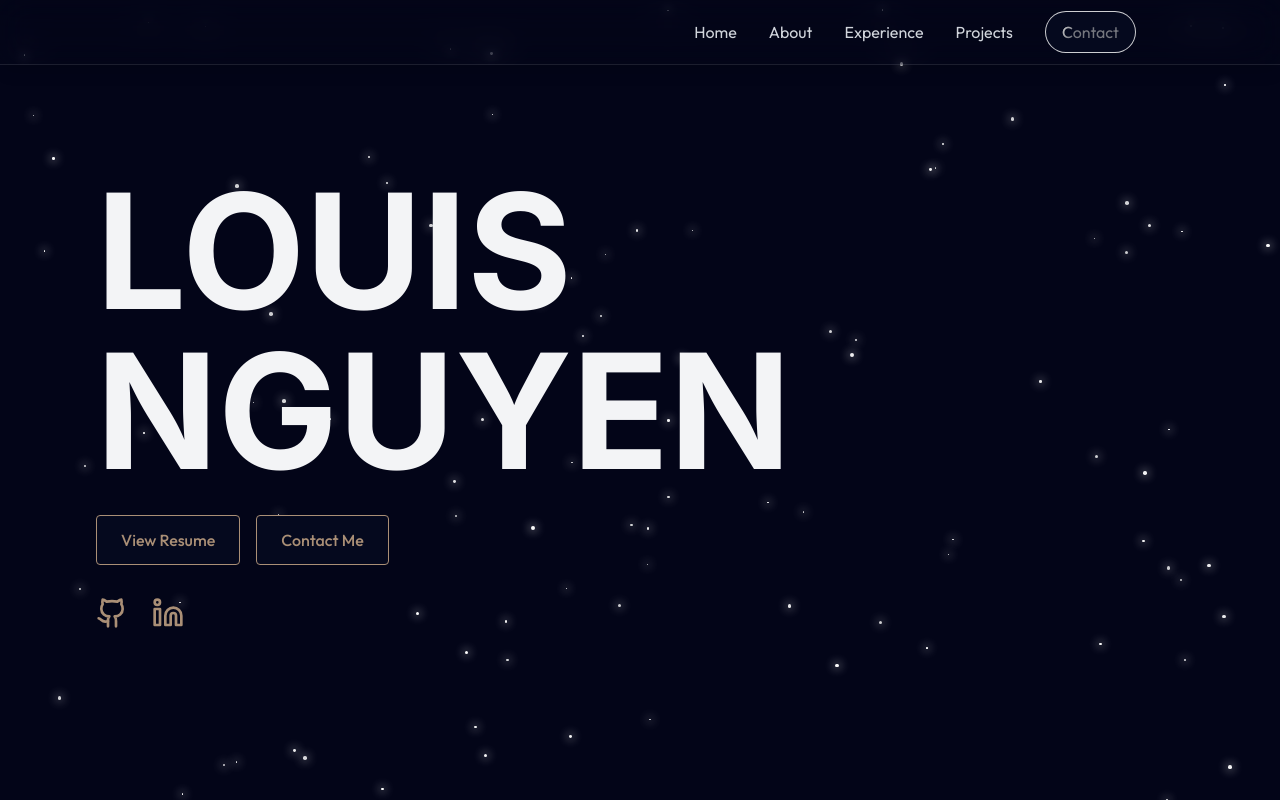
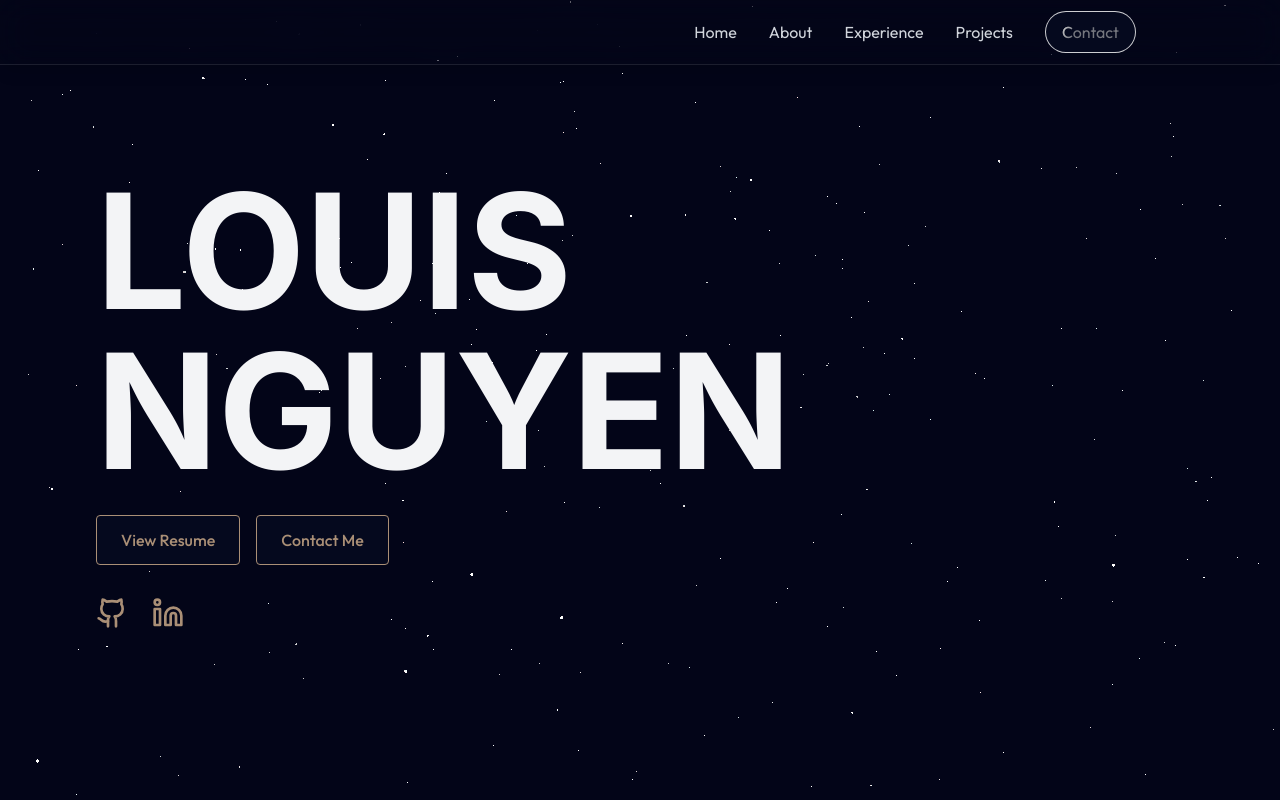
Before and after one commit to louisnguyenn/Louis-Personal-Portfolio, a React (Vite) app: page / in a window 1280 px wide. Shown: the top 800 px of the page. Built offline with nearby package versions, Linux system fonts and the light colour scheme.

Commit message:
created animated particle background

```diff
--- a/package.json
+++ b/package.json
@@ -22,6 +22,7 @@
     "clsx": "^2.1.1",
     "gsap": "^3.13.0",
     "lucide-react": "^0.515.0",
+    "ogl": "^1.0.11",
     "prop-types": "^15.8.1",
     "react": "^19.1.0",
     "react-dom": "^19.1.0",
--- a/src/App.jsx
+++ b/src/App.jsx
@@ -1,6 +1,7 @@
 import { useState } from 'react';
 import './App.css'
 import { Background } from './components/Background';
+import Particles from './components/Particles';
 import { Navbar } from './components/Navbar'; // importing navbar component
 import { MobileMenu } from './components/MobileMenu';
 import { Home } from './components/sections/Home';
@@ -17,8 +18,30 @@ function App() {
 
   return (
     <>
-      <div className={`min-h-screen transition-opacity duration-700`}>
-        <Background />
+      <div style={{ position: 'relative', width: '100%', minHeight: '100vh' }}>
+        <div style={{
+          position: 'fixed',
+          top: 0,
+          left: 0,
+          width: '100%',
+          height: '100%',
+          zIndex: 0,
+          overflow: 'hidden'
+        }}>
+          <Particles
+            particleColors={['#ffffff', '#ffffff']}
+            particleCount={3000}
+            particleSpread={30}
+            speed={0.1}
+            particleBaseSize={50}
+            moveParticlesOnHover={false}
+            alphaParticles={false}
+            disableRotation={true}
+            className="w-full h-full"
+          />
+        </div>
+
+        <div className={`transition-opacity duration-700`} style={{ position: 'relative', zIndex: 10 }}>
           <Navbar menuOpen={menuOpen} setMenuOpen={setMenuOpen} /> {/* calling navbar component */}
           <MobileMenu menuOpen={menuOpen} setMenuOpen={setMenuOpen} /> {/* calling mobile navbar component */}
           <Home />
@@ -28,6 +51,7 @@ function App() {
           <Contact />
           <Footer />
         </div>
+      </div>
     </>
   );
 }
--- /dev/null
+++ b/src/components/Particles.jsx
@@ -0,0 +1,234 @@
+import { useEffect, useRef } from "react";
+import { Renderer, Camera, Geometry, Program, Mesh } from "ogl";
+
+import '../index.css';
+
+const defaultColors = ["#ffffff", "#ffffff", "#ffffff"];
+
+const hexToRgb = (hex) => {
+  hex = hex.replace(/^#/, "");
+  if (hex.length === 3) {
+    hex = hex.split("").map((c) => c + c).join("");
+  }
+  const int = parseInt(hex, 16);
+  const r = ((int >> 16) & 255) / 255;
+  const g = ((int >> 8) & 255) / 255;
+  const b = (int & 255) / 255;
+  return [r, g, b];
+};
+
+const vertex = /* glsl */ `
+  attribute vec3 position;
+  attribute vec4 random;
+  attribute vec3 color;
+
+  uniform mat4 modelMatrix;
+  uniform mat4 viewMatrix;
+  uniform mat4 projectionMatrix;
+  uniform float uTime;
+  uniform float uSpread;
+  uniform float uBaseSize;
+  uniform float uSizeRandomness;
+
+  varying vec4 vRandom;
+  varying vec3 vColor;
+
+  void main() {
+    vRandom = random;
+    vColor = color;
+
+    vec3 pos = position * uSpread;
+    pos.z *= 10.0;
+
+    vec4 mPos = modelMatrix * vec4(pos, 1.0);
+    float t = uTime;
+    mPos.x += sin(t * random.z + 6.28 * random.w) * mix(0.1, 1.5, random.x);
+    mPos.y += sin(t * random.y + 6.28 * random.x) * mix(0.1, 1.5, random.w);
+    mPos.z += sin(t * random.w + 6.28 * random.y) * mix(0.1, 1.5, random.z);
+
+    vec4 mvPos = viewMatrix * mPos;
+    gl_PointSize = (uBaseSize * (1.0 + uSizeRandomness * (random.x - 0.5))) / length(mvPos.xyz);
+    gl_Position = projectionMatrix * mvPos;
+  }
+`;
+
+const fragment = /* glsl */ `
+  precision highp float;
+
+  uniform float uTime;
+  uniform float uAlphaParticles;
+  varying vec4 vRandom;
+  varying vec3 vColor;
+
+  void main() {
+    vec2 uv = gl_PointCoord.xy;
+    float d = length(uv - vec2(0.5));
+
+    if(uAlphaParticles < 0.5) {
+      if(d > 0.5) {
+        discard;
+      }
+      gl_FragColor = vec4(vColor + 0.2 * sin(uv.yxx + uTime + vRandom.y * 6.28), 1.0);
+    } else {
+      float circle = smoothstep(0.5, 0.4, d) * 0.8;
+      gl_FragColor = vec4(vColor + 0.2 * sin(uv.yxx + uTime + vRandom.y * 6.28), circle);
+    }
+  }
+`;
+
+const Particles = ({
+  particleCount = 200,
+  particleSpread = 10,
+  speed = 0.1,
+  particleColors,
+  moveParticlesOnHover = false,
+  particleHoverFactor = 1,
+  alphaParticles = false,
+  particleBaseSize = 100,
+  sizeRandomness = 1,
+  cameraDistance = 20,
+  disableRotation = false,
+  className,
+}) => {
+  const containerRef = useRef(null);
+  const mouseRef = useRef({ x: 0, y: 0 });
+
+  useEffect(() => {
+    const container = containerRef.current;
+    if (!container) return;
+
+    const renderer = new Renderer({ depth: false, alpha: true });
+    const gl = renderer.gl;
+    container.appendChild(gl.canvas);
+    gl.clearColor(0, 0, 0, 0);
+
+    const camera = new Camera(gl, { fov: 15 });
+    camera.position.set(0, 0, cameraDistance);
+
+    const resize = () => {
+      const width = container.clientWidth;
+      const height = container.clientHeight;
+      renderer.setSize(width, height);
+      camera.perspective({ aspect: gl.canvas.width / gl.canvas.height });
+    };
+    window.addEventListener("resize", resize, false);
+    resize();
+
+    const handleMouseMove = (e) => {
+      const rect = container.getBoundingClientRect();
+      const x = ((e.clientX - rect.left) / rect.width) * 2 - 1;
+      const y = -(((e.clientY - rect.top) / rect.height) * 2 - 1);
+      mouseRef.current = { x, y };
+    };
+
+    if (moveParticlesOnHover) {
+      container.addEventListener("mousemove", handleMouseMove);
+    }
+
+    const count = particleCount;
+    const positions = new Float32Array(count * 3);
+    const randoms = new Float32Array(count * 4);
+    const colors = new Float32Array(count * 3);
+    const palette = particleColors && particleColors.length > 0 ? particleColors : defaultColors;
+
+    for (let i = 0; i < count; i++) {
+      let x, y, z, len;
+      do {
+        x = Math.random() * 2 - 1;
+        y = Math.random() * 2 - 1;
+        z = Math.random() * 2 - 1;
+        len = x * x + y * y + z * z;
+      } while (len > 1 || len === 0);
+      const r = Math.cbrt(Math.random());
+      positions.set([x * r, y * r, z * r], i * 3);
+      randoms.set([Math.random(), Math.random(), Math.random(), Math.random()], i * 4);
+      const col = hexToRgb(palette[Math.floor(Math.random() * palette.length)]);
+      colors.set(col, i * 3);
+    }
+
+    const geometry = new Geometry(gl, {
+      position: { size: 3, data: positions },
+      random: { size: 4, data: randoms },
+      color: { size: 3, data: colors },
+    });
+
+    const program = new Program(gl, {
+      vertex,
+      fragment,
+      uniforms: {
+        uTime: { value: 0 },
+        uSpread: { value: particleSpread },
+        uBaseSize: { value: particleBaseSize },
+        uSizeRandomness: { value: sizeRandomness },
+        uAlphaParticles: { value: alphaParticles ? 1 : 0 },
+      },
+      transparent: true,
+      depthTest: false,
+    });
+
+    const particles = new Mesh(gl, { mode: gl.POINTS, geometry, program });
+
+    let animationFrameId;
+    let lastTime = performance.now();
+    let elapsed = 0;
+
+    const update = (t) => {
+      animationFrameId = requestAnimationFrame(update);
+      const delta = t - lastTime;
+      lastTime = t;
+      elapsed += delta * speed;
+
+      program.uniforms.uTime.value = elapsed * 0.001;
+
+      if (moveParticlesOnHover) {
+        particles.position.x = -mouseRef.current.x * particleHoverFactor;
+        particles.position.y = -mouseRef.current.y * particleHoverFactor;
+      } else {
+        particles.position.x = 0;
+        particles.position.y = 0;
+      }
+
+      if (!disableRotation) {
+        particles.rotation.x = Math.sin(elapsed * 0.0002) * 0.1;
+        particles.rotation.y = Math.cos(elapsed * 0.0005) * 0.15;
+        particles.rotation.z += 0.01 * speed;
+      }
+
+      renderer.render({ scene: particles, camera });
+    };
+
+    animationFrameId = requestAnimationFrame(update);
+
+    return () => {
+      window.removeEventListener("resize", resize);
+      if (moveParticlesOnHover) {
+        container.removeEventListener("mousemove", handleMouseMove);
+      }
+      cancelAnimationFrame(animationFrameId);
+      if (container.contains(gl.canvas)) {
+        container.removeChild(gl.canvas);
+      }
+    };
+    // eslint-disable-next-line react-hooks/exhaustive-deps
+  }, [
+    particleCount,
+    particleSpread,
+    speed,
+    moveParticlesOnHover,
+    particleHoverFactor,
+    alphaParticles,
+    particleBaseSize,
+    sizeRandomness,
+    cameraDistance,
+    disableRotation,
+  ]);
+
+  return (
+    <div
+      ref={containerRef}
+      className={`particles-container ${className}`}
+    />
+  );
+};
+
+export default Particles;
--- a/src/components/sections/Experience.jsx
+++ b/src/components/sections/Experience.jsx
@@ -55,7 +55,7 @@ export const Experience = () => {
   ];
 
   return (
-    <section id="experience" className="min-h-screen flex items-center justify-center py-20 bg-[#030518]">
+    <section id="experience" className="min-h-screen flex items-center justify-center py-20">
       <div className="max-w-4xl mx-auto px-4">
         <ScrollReveal direction="up" distance={50} duration={0.8}>
           <h2 className="text-5xl font-bold mb-8 text-white text-center">
--- a/src/index.css
+++ b/src/index.css
@@ -175,3 +175,9 @@ h6 {
 .shiny-text.disabled {
   animation: none;
 }
+
+.particles-container {
+  position: relative;
+  width: 100%;
+  height: 100%;
+}
```
Also changed, not shown: 1 other file (tests, documents, lock files or other folders). Lines whose indentation alone changed are shown as unchanged.
